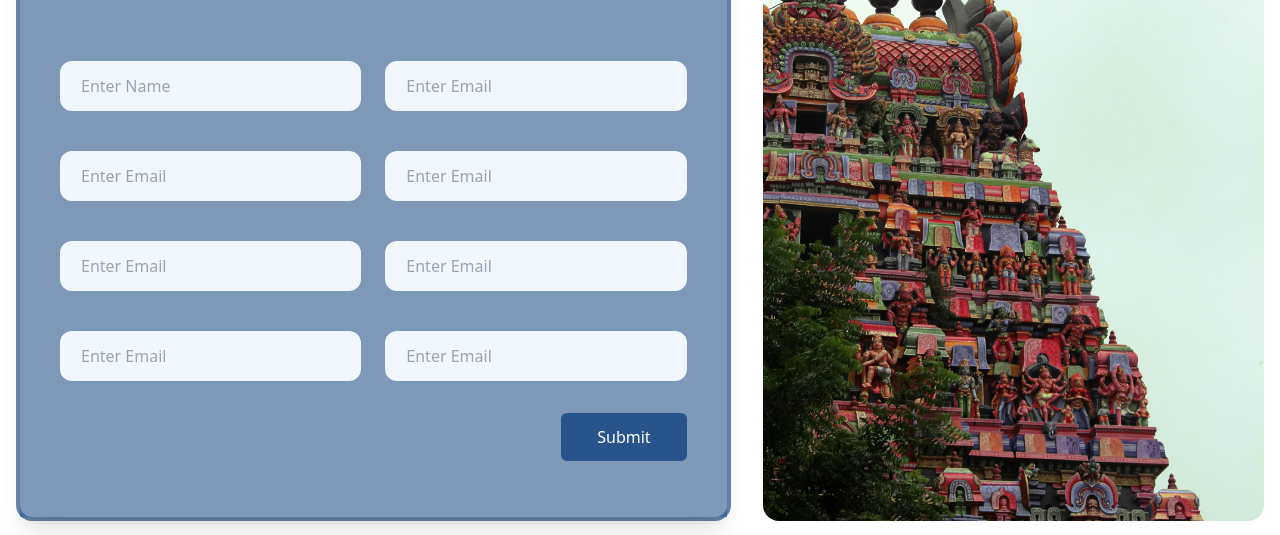
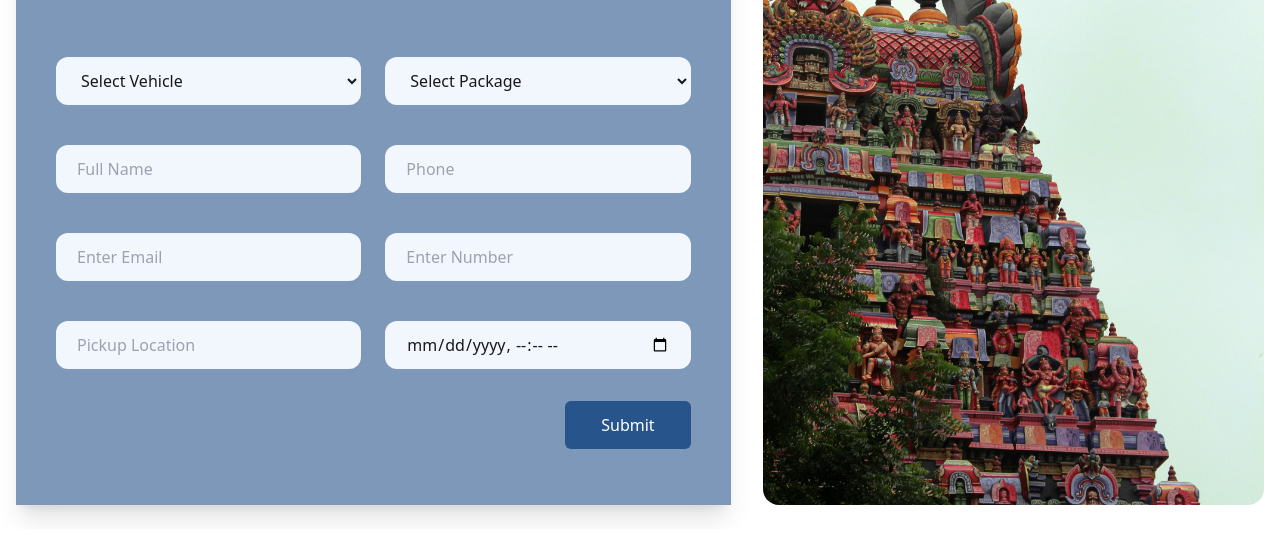
Before and after one commit to vishwa2810/Madhura_Travels, a plain HTML site: page pages/bookingForm.html in a window 1280 px wide. Shown: the part 264-799 px from the top of the page. Drawn offline with nearby package versions, Linux system fonts and the light colour scheme; files whose address does not match are found by name.

Commit message:
form fields

```diff
--- a/pages/bookingForm.html
+++ b/pages/bookingForm.html
@@ -18,9 +18,8 @@
     <!-- navbar -->
   <nav data-include="/partials/navbar.html"></nav>
    <!-- booking form -->
-<section
-   class="  bg-white  text-zinc-900  overflow-hidden"
- >
+<!-- Updated Booking Form -->
+<section class="bg-white text-zinc-900 overflow-hidden">
   <div class="w-full px-4">
     <div class="grid grid-cols-12 py-6 lg:gap-8">
       <div class="col-span-12 lg:col-span-5 lg:order-2 mb-4 lg:mb-0">
@@ -28,72 +27,91 @@
           class="bg-center bg-no-repeat bg-cover rounded-2xl min-h-[150px] h-full object-cover"
           style="background-image:url('/assets/locations/pexels-nirmal-dev-346454482-14179203.jpg')"></div>
       </div>
-       <div class="col-span-12 lg:col-span-7 border-4 rounded-2xl border-[#27548A]/70">
-         <div class=" bg-[#27548A]/60 shadow-xl  p-6 md:p-10">
+      <div class="col-span-12 lg:col-span-7">
+        <div class="bg-[#27548A]/60 shadow-xl p-6 md:p-10">
           <h2 class="text-2xl md:text-[45px] text-[#27548A] leading-none font-bold mb-4">Booking Form</h2>
           <p class="subHding mb-12">We list your menu online, help you process orders.</p>
 
           <form class="">
-            <div class="grid grid-cols-1 sm:grid-cols-2  sm:gap-6 gap-y-18 py-4 place-items-center">
+            <div class="grid grid-cols-1 sm:grid-cols-2 sm:gap-6 gap-y-18 py-4 place-items-center">
+              <!-- Vehicle Capacity Details -->
+              <div class="mb-4 w-full">
+                <select
+                  class="min-h-[48px] bg-[#F2F6FD] border border-transparent rounded-xl focus:outline-none focus:border-[#86b7fe] w-full px-5"
+                  required>
+                  <option value="" disabled selected>Select Vehicle</option>
+                  <option value="sedan">✈ Sedan – only 4* Members allowed</option>
+                  <option value="suv">✈ SUV – only 6* Members allowed</option>
+                  <option value="premium-suv">✈ Premium SUV – only 7* Members allowed</option>
+                  <option value="tempo-non-ac">✈ Tempo Traveller – Non A/C – only 14* Members allowed</option>
+                  <option value="tempo-ac">✈ Tempo Traveller – A/C – only 14* Members allowed</option>
+                </select>
+              </div>
+
+              <!-- Package Selection -->
+              <div class="mb-4 w-full">
+                <select
+                  class="min-h-[48px] bg-[#F2F6FD] border border-transparent rounded-xl focus:outline-none focus:border-[#86b7fe] w-full px-5"
+                  required>
+                  <option value="" disabled selected>Select Package</option>
+                  <option value="local">Local Trip</option>
+                  <option value="outstation">Outstation Trip</option>
+                  <option value="custom">Custom Package</option>
+                </select>
+              </div>
+
+              <!-- Name -->
               <div class="mb-4 w-full">
                 <input
                   type="text"
-                      class="min-h-[48px] leading-[48px] bg-[#F2F6FD]  border border-transparent rounded-xl focus:outline-none focus:border focus:border-[#86b7fe] w-full px-5"
-                      placeholder="Enter Name"
-                    />
+                  class="min-h-[48px] bg-[#F2F6FD] border border-transparent rounded-xl focus:outline-none focus:border-[#86b7fe] w-full px-5"
+                  placeholder="Full Name"
+                  required />
               </div>
+
+              <!-- Phone Number -->
+              <div class="mb-4 w-full">
+                <input
+                  type="tel"
+                  class="min-h-[48px] bg-[#F2F6FD] border border-transparent rounded-xl focus:outline-none focus:border-[#86b7fe] w-full px-5"
+                  placeholder="Phone"
+                  required />
+              </div>
+
+              <!-- Email Address -->
               <div class="mb-4 w-full">
                 <input
                   type="email"
-                      class="min-h-[48px] leading-[48px] bg-[#F2F6FD]  border border-transparent rounded-xl focus:outline-none focus:border focus:border-[#86b7fe] w-full px-5"
+                  class="min-h-[48px] bg-[#F2F6FD] border border-transparent rounded-xl focus:outline-none focus:border-[#86b7fe] w-full px-5"
                   placeholder="Enter Email"
-                    />
+                  required />
               </div>
+
+              <!-- Number of Travellers -->
               <div class="mb-4 w-full">
                 <input
-                      type="email"
-                      class="min-h-[48px] leading-[48px] bg-[#F2F6FD]  border border-transparent rounded-xl focus:outline-none focus:border focus:border-[#86b7fe] w-full px-5"
-                      placeholder="Enter Email"
-                    />
+                  type="number"
+                  class="min-h-[48px] bg-[#F2F6FD] border border-transparent rounded-xl focus:outline-none focus:border-[#86b7fe] w-full px-5"
+                  placeholder="Enter Number"
+                  required />
               </div>
+
+              <!-- Pickup Location -->
               <div class="mb-4 w-full">
                 <input
-                      type="email"
-                      class="min-h-[48px] leading-[48px] bg-[#F2F6FD]  border border-transparent rounded-xl focus:outline-none focus:border focus:border-[#86b7fe] w-full px-5"
-                      placeholder="Enter Email"
-                    />
+                  type="text"
+                  class="min-h-[48px] bg-[#F2F6FD] border border-transparent rounded-xl focus:outline-none focus:border-[#86b7fe] w-full px-5"
+                  placeholder="Pickup Location"
+                  required />
               </div>
+
+              <!-- Pickup Date & Time -->
               <div class="mb-4 w-full">
                 <input
-                      type="email"
-                      class="min-h-[48px] leading-[48px] bg-[#F2F6FD]  border border-transparent rounded-xl focus:outline-none focus:border focus:border-[#86b7fe] w-full px-5"
-                      placeholder="Enter Email"
-                    />
+                  type="datetime-local"
+                  class="min-h-[48px] bg-[#F2F6FD] border border-transparent rounded-xl focus:outline-none focus:border-[#86b7fe] w-full px-5"
+                  required />
               </div>
-                  <div class="mb-4 w-full">
-                    <input
-                      type="email"
-                      class="min-h-[48px] leading-[48px] bg-[#F2F6FD]  border border-transparent rounded-xl focus:outline-none focus:border focus:border-[#86b7fe] w-full px-5"
-                      placeholder="Enter Email"
-                    />
-                  </div>
-
-                  <div class="mb-4 w-full">
-                    <input
-                      type="email"
-                      class="min-h-[48px] leading-[48px] bg-[#F2F6FD]  border border-transparent rounded-xl focus:outline-none focus:border focus:border-[#86b7fe] w-full px-5"
-                      placeholder="Enter Email"
-                    />
-                  </div>
-
-                  <div class="mb-4 w-full">
-                    <input
-                      type="email"
-                      class="min-h-[48px] leading-[48px] bg-[#F2F6FD]  border border-transparent rounded-xl focus:outline-none focus:border focus:border-[#86b7fe] w-full px-5"
-                      placeholder="Enter Email"
-                    />
-                  </div>
-
             </div>
 
             <div class="text-end">
```
Lines whose indentation alone changed are shown as unchanged.
